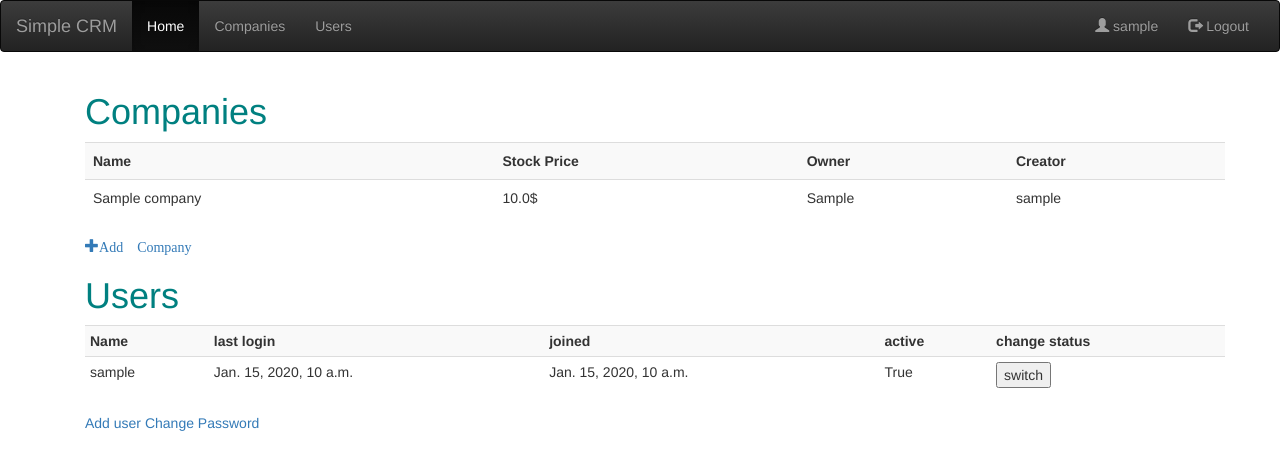
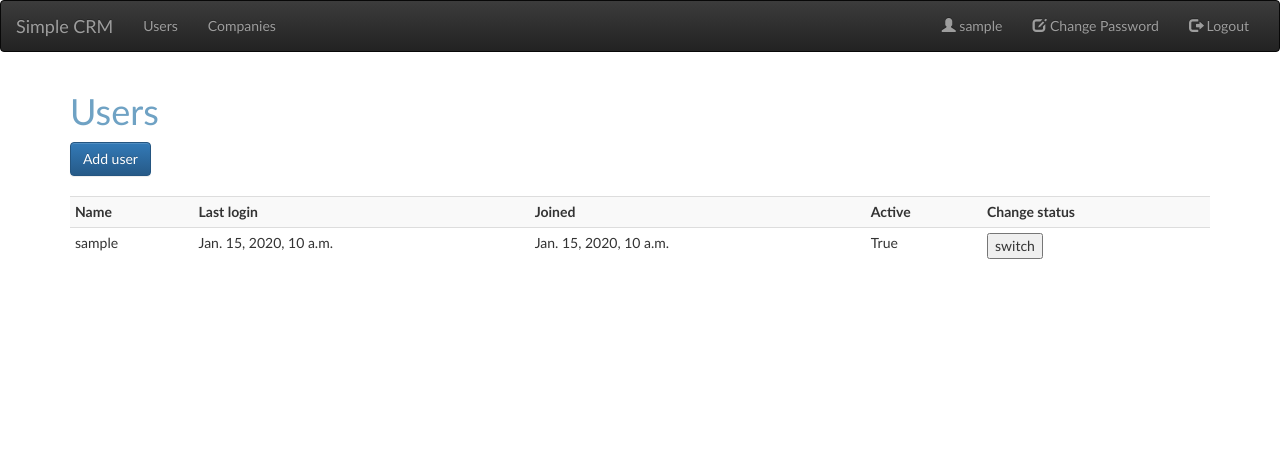
Before and after one commit to mateuszjurewicz/simple_cms, a Django app: page /home/ in a window 1280 px wide. Shown: the top 470 px of the page. Run offline with Django 3.2, Linux system fonts and the light colour scheme; a user stored in the database is signed in; tables that the repository leaves empty hold one stand-in row (values such as "Sample post"); some libraries are stand-ins or nearby versions.

Commit message:
Fixed company_list, fixed templates,improved buttons and login, register views

```diff
--- a/cms/templates/cms/base.html
+++ b/cms/templates/cms/base.html
@@ -3,14 +3,18 @@
 <html lang="en">
 <head>
     <meta charset="UTF-8">
+    <meta name="viewport" content="width=device-width, initial-scale=1">
     <title>Simple CMS</title>
     <link rel="stylesheet" href="//maxcdn.bootstrapcdn.com/bootstrap/3.2.0/css/bootstrap.min.css">
     <link rel="stylesheet" href="//maxcdn.bootstrapcdn.com/bootstrap/3.2.0/css/bootstrap-theme.min.css">
-    <link rel="stylesheet" href="{% static 'css/cms.css' %}">
+    <link rel="stylesheet" href="{% static 'css/cms.css/' %}">
+    <link rel="shortcut icon" href="{% static 'favicon/favicon.png' %}"/>
     <!-- Link to minified jQuery library-->
     <script type="text/javascript" src="{% static 'js/jquery-3.1.0.min.js' %}"></script>
     <!-- Link to customized jS script-->
     <script type="text/javascript" src="{% static 'js/script.js' %}"></script>
+    <!-- Link to Bootstrap jS-->
+    <script src="https://maxcdn.bootstrapcdn.com/bootstrap/3.3.7/js/bootstrap.min.js"></script>
 </head>
 <body>
 
@@ -22,16 +26,16 @@
                 <span class="icon-bar"></span>
                 <span class="icon-bar"></span>
             </button>
-            <a class="navbar-brand" href="#">Simple CRM</a>
+            <a href="{% url 'main_list' %}" class="navbar-brand">Simple CRM</a>
         </div>
         <div class="collapse navbar-collapse" id="myNavbar">
             <ul class="nav navbar-nav">
-                <li class="active"><a href="#">Home</a></li>
-                <li><a href="#">Companies</a></li>
-                <li><a href="#">Users</a></li>
+                <li><a href="{% url 'main_list' %}">Users</a></li>
+                <li><a href="{% url 'company_list' %}">Companies</a></li>
             </ul>
             <ul class="nav navbar-nav navbar-right">
                 <li><a><span class="glyphicon glyphicon-user"></span> {{ request.user.username }}</a></li>
+                <li><a href="{% url 'password_change' %}"><span class="glyphicon glyphicon-edit"></span> Change Password</a></li>
                 <li><a href="{% url 'logout' %}"><span class="glyphicon glyphicon-log-out"></span> Logout</a></li>
             </ul>
         </div>
--- a/cms/templates/cms/main_list.html
+++ b/cms/templates/cms/main_list.html
@@ -1,35 +1,18 @@
 {% extends 'cms/base.html' %}
 
 {% block content %}
-<div class="container">
-    <h1>Companies</h1>
-    <table class="table table-striped table-hover table-responsive">
-        <tr>
-
-            <th>Name</th>
-            <th>Stock Price</th>
-            <th>Owner</th>
-            <th>Creator</th>
-        </tr>
-        {% for company in companies %}
-        <tr>
-            <td>{{ company.name }}</td>
-            <td>{{ company.stock_price }}$</td>
-            <td>{{ company.owner }}</td>
-            <td>{{ company.creator }}</td>
-        </tr>
-        {% endfor %}
-    </table>
-    <a href="{% url 'add_new' %}" class="top-menu"><span class="glyphicon glyphicon-plus">Add Company</span></a>
-
 <h1>Users</h1>
+<button class="btn btn-primary" type="button" value="New Line" onclick="location.href='{% url 'add_user' %}'">Add user
+</button>
+<br/>
+<br/>
 <table class="table table-striped table-hover table-condensed table-responsive">
     <tr>
         <th>Name</th>
-            <th>last login</th>
-            <th>joined</th>
-            <th>active</th>
-            <th>change status</th>
+        <th>Last login</th>
+        <th>Joined</th>
+        <th>Active</th>
+        <th>Change status</th>
     </tr>
     {% for user in users %}
     <tr>
@@ -43,7 +26,4 @@
     </tr>
     {% endfor %}
 </table>
-    <a href="{% url 'add_user' %}">Add user</a>
-    <a href="{% url 'password_change' %}">Change Password</a>
-</div>
 {% endblock content %}
--- a/cms/urls.py
+++ b/cms/urls.py
@@ -4,6 +4,7 @@ from . import views
 urlpatterns = [
     # order matters
     url(r'^switch/status/$', views.switch_status, name='switch_status'),
+    url(r'^company/list/$', views.company_list, name='company_list'),
     url(r'^add/user/$', views.add_user, name='add_user'),
     url(r'^add/new/$', views.add_new, name='add_new'),
     url(r'^', views.main_list, name='main_list'),
--- a/cms/views.py
+++ b/cms/views.py
@@ -4,8 +4,8 @@ from .forms import CompanyForm
 from .forms import MyUserForm
 from django.contrib.auth.models import User
 from django.contrib.auth.decorators import login_required
+from django.http import HttpResponse
 import json
-
 
 # Create your views here.
 @login_required
@@ -14,6 +14,10 @@ def main_list(request):
     users = User.objects.all().order_by('username')
     return render(request, 'cms/main_list.html', {'companies': companies, 'users': users})
 
+@login_required
+def company_list(request):
+    companies = Company.objects.all().order_by('name')
+    return render(request, 'cms/company_list.html', {'companies': companies})
 
 # Adding new companies
 @login_required
@@ -24,7 +28,7 @@ def add_new(request):
             company = form.save(commit=False)
             company.creator = request.user
             company.save()
-            return redirect('main_list')
+            return redirect('company_list')
     else:
         form = CompanyForm()
     return render(request, 'cms/company_add.html', {'form': form})
@@ -47,6 +51,8 @@ def add_user(request):
 # Activating and deactivating users (switching is_active status)
 @login_required
 def switch_status(request):
+    # test response
+    response_data = {'is_ok': True}
     if request.method == 'POST':
         to_be_switched = request.POST.get('name_of_user')
         user = User.objects.get(username=to_be_switched)
@@ -54,3 +60,7 @@ def switch_status(request):
             User.objects.filter(username=to_be_switched).update(is_active=False)
         elif not user.is_active:
             User.objects.filter(username=to_be_switched).update(is_active=True)
+    return HttpResponse(
+        json.dumps(response_data),
+        content_type="application/json"
+    )
--- a/static/css/cms.css
+++ b/static/css/cms.css
@@ -1,3 +1,7 @@
 h1 {
-    color: #008080;
+    color: #6FA2C4;
 }
+
+* {
+    font-family: "Trebuchet MS", Helvetica, sans-serif;
+}
```
Also changed, not shown: cms/templates/cms/company_list.html (added, +24 -0 lines), cms/templates/registration/login.html (+15 -8 lines), cms/templates/registration/register.html (+12 -7 lines), static/favicon/favicon.png (added). Lines whose indentation alone changed are shown as unchanged.
